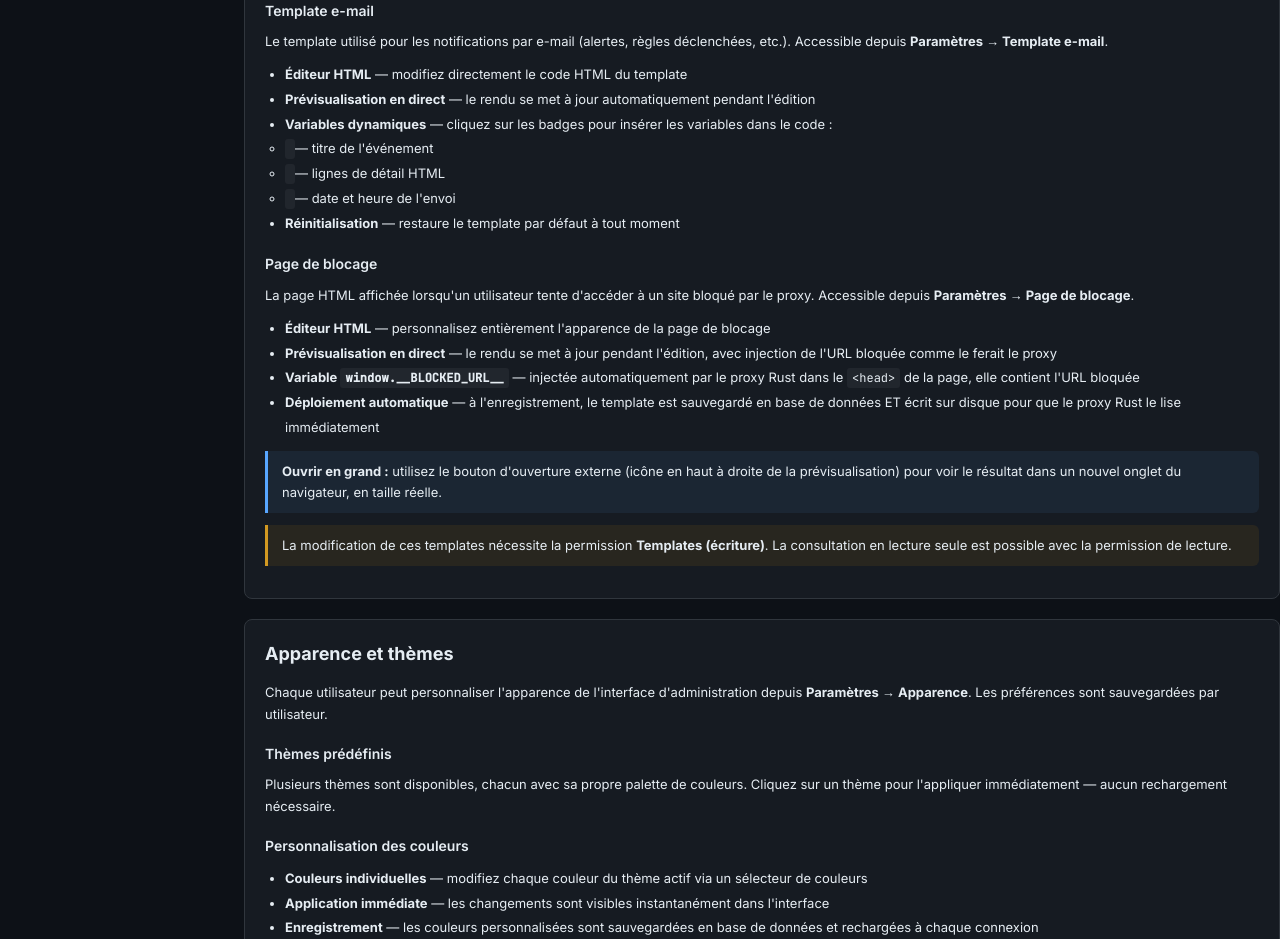
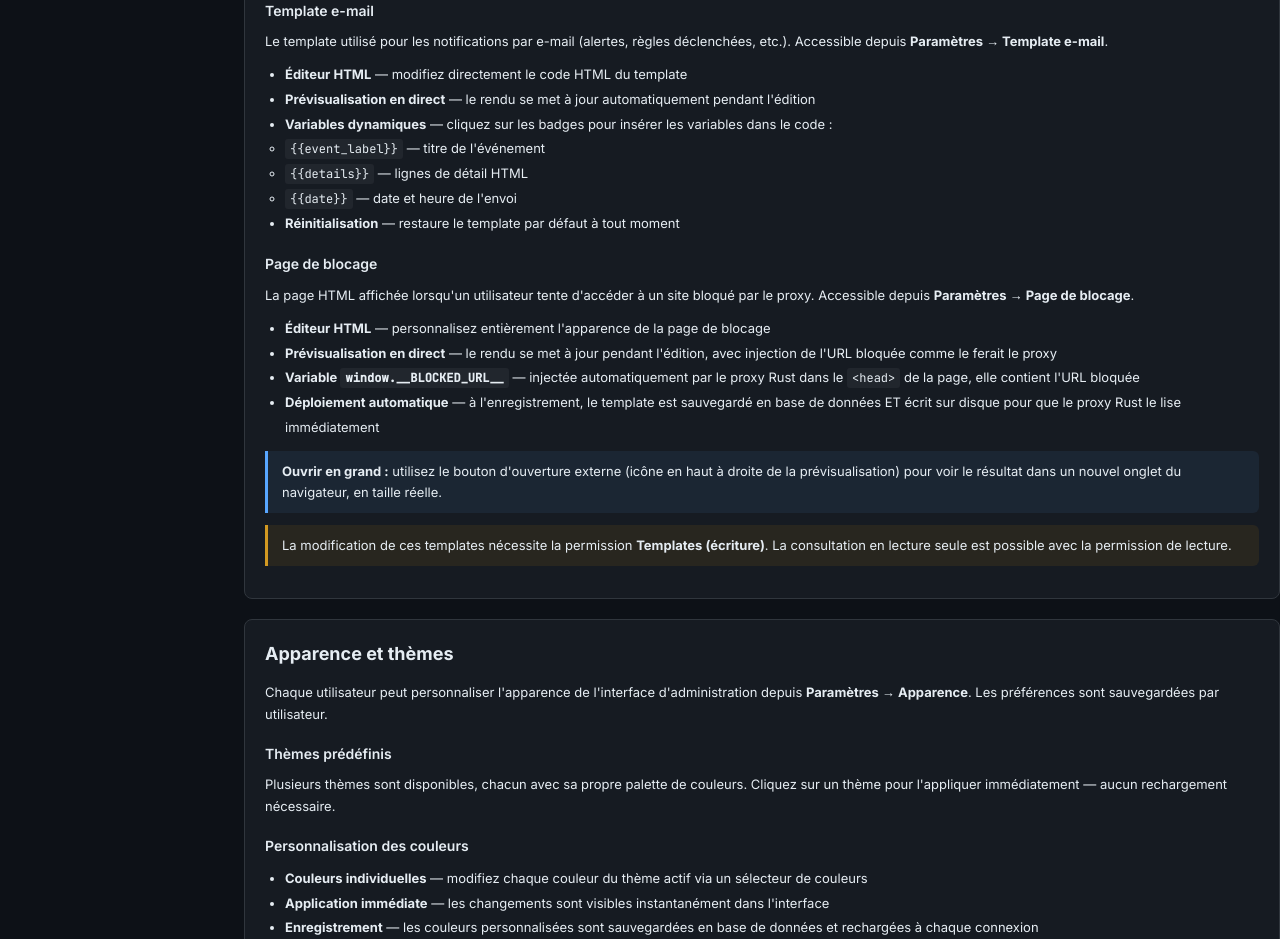
Before and after one commit to Game-K-Hack/grand-duc-proxy, a Vue app in the folder grand-duc-admin/frontend/: page /documentation in a window 1280 px wide. Shown: the part 8080-9019 px from the top of the page. Built offline with nearby package versions, Linux system fonts and the light colour scheme; no server answers; sample sign-in values are in the browser's storage.

Commit message:
fix: correction de la syntaxe des variables dynamiques dans la documentation

```diff
--- a/grand-duc-admin/frontend/src/views/Documentation.vue
+++ b/grand-duc-admin/frontend/src/views/Documentation.vue
@@ -479,9 +479,9 @@
             <li><strong>Prévisualisation en direct</strong> — le rendu se met à jour automatiquement pendant l'édition</li>
             <li><strong>Variables dynamiques</strong> — cliquez sur les badges pour insérer les variables dans le code :
               <ul>
-                <li><code>{{event_label}}</code> — titre de l'événement</li>
-                <li><code>{{details}}</code> — lignes de détail HTML</li>
-                <li><code>{{date}}</code> — date et heure de l'envoi</li>
+                <li><code>{{ '{' + '{' + 'event_label' + '}' + '}' }}</code> — titre de l'événement</li>
+                <li><code>{{ '{' + '{' + 'details' + '}' + '}' }}</code> — lignes de détail HTML</li>
+                <li><code>{{ '{' + '{' + 'date' + '}' + '}' }}</code> — date et heure de l'envoi</li>
               </ul>
             </li>
             <li><strong>Réinitialisation</strong> — restaure le template par défaut à tout moment</li>
```
